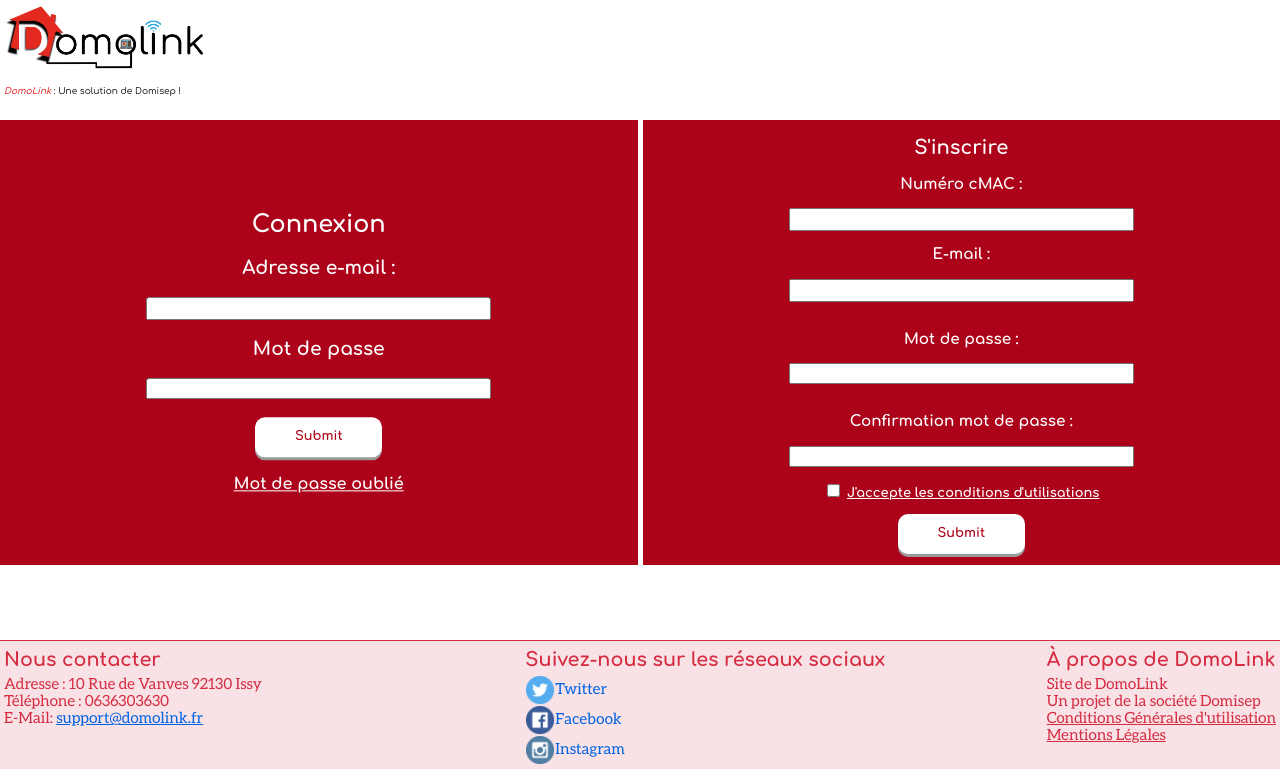
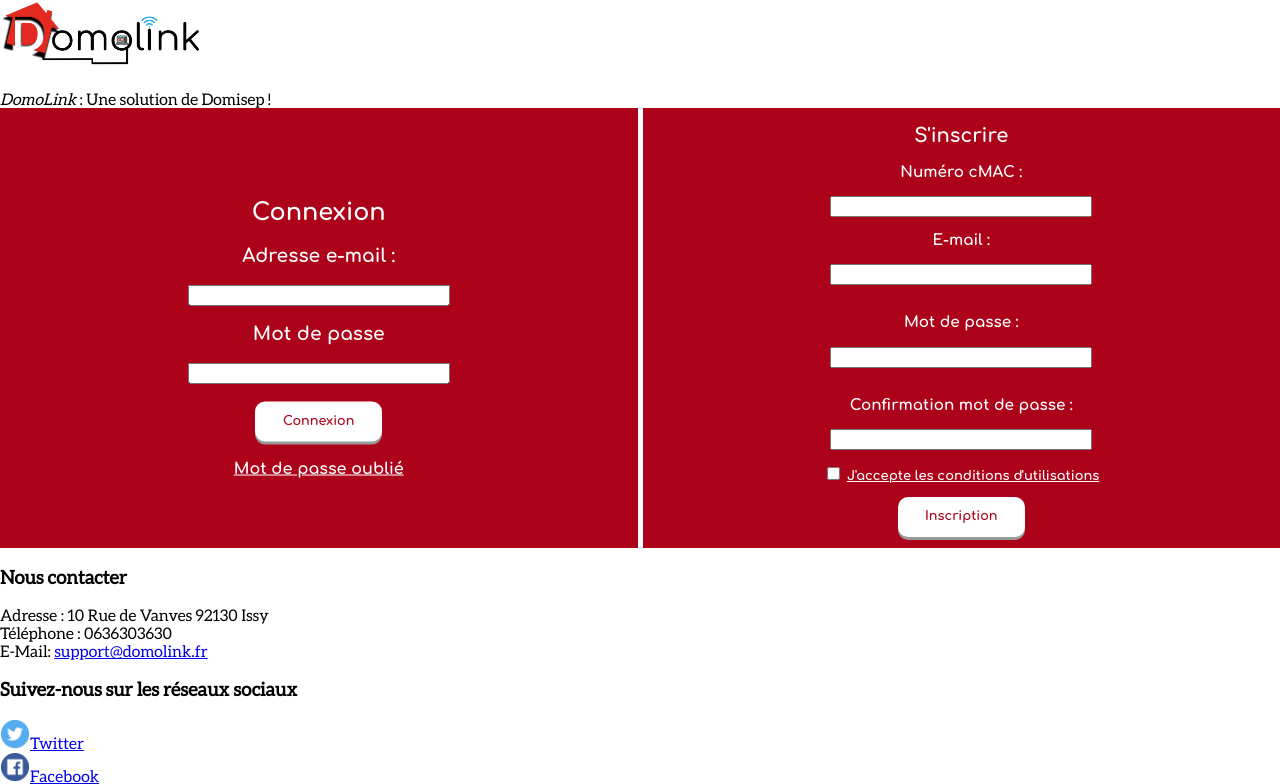
Before and after one commit to diegoouensanga/G5D-Domolink, a PHP site: page /connexion.php in a window 1280 px wide. Shown: the top 784 px of the page. Run offline with PHP 8.4, Linux system fonts and the light colour scheme; data comes from the database, SQL or seed files in the repository.

Commit message:
Add files via upload

```diff
--- a/connexion.php
+++ b/connexion.php
@@ -4,8 +4,6 @@
     <meta http-equiv="Content-Security-Policy" content="default-src 'self'">
     <link rel="stylesheet" href="css/cssGeneral.css"/>
     <link rel="stylesheet" href="css/connexion.css"/>
-    <link rel="stylesheet" href="css/header.css"/>
-    <link rel="stylesheet" href="css/footer.css"/>
     <title> DomoLink </title>
 </head>
 <?php
@@ -18,7 +16,7 @@ if (isset($_POST['connexion'])) {
     {
         $_SESSION['id'] = $donnee['id'];
         $_SESSION['type'] = $donnee['type'];
-        header('Location:/dashBoard.php');
+        header('Location: dashBoard.php?piece=VueGenerale');
     } else {
         $erreur = 'Identifiant / Mot de passe incorrect !';
     }
@@ -47,7 +45,7 @@ if (isset($_POST['inscription'])) {
             $data = $req2->fetch();
             $_SESSION['id'] = $data['last_id'];
             $_SESSION['type'] = 0;
-            header('Location:/dashBoard.php');
+            header('Location: dashBoard.php?piece=VueGenerale');
         }
     }
 }
@@ -68,11 +66,11 @@ if (isset($_POST['inscription'])) {
                 </div>
                 <!--</br></br></br></br>-->
                 <h3> Adresse e-mail : </h3>
-                <input type="text" name="mail" size="40" required id="mailcon">
+                <input class="champ" type="text" name="mail" required id="mailcon">
 
                 <h3> Mot de passe </h3>
-                <input type="password" name="mdp" size="40" id="mdpcon" required > <br><br>
-                <input class="button conButton" name="connexion" type="submit" id="connexion" /> <br> <br>
+                <input class="champ" type="password" name="mdp" id="mdpcon" required > <br><br>
+                <input class="button conButton" name="connexion" type="submit" id="connexion" value="Connexion" /> <br> <br>
             </form>
 
             <a class="oubli" href="oublie.php"> Mot de passe oublié </a>
@@ -96,11 +94,11 @@ if (isset($_POST['inscription'])) {
             </div>
 
             <h3> Numéro cMAC : </h3>
-            <input type="text" name="cMAC" size="40" id="cMAC" required >
+            <input class="champ" type="text" name="cMAC" id="cMAC" required >
             <br>
 
             <h3> E-mail : </h3>
-            <input type="text" name="mail" size="40" id="mail" required ><br>
+            <input class="champ" type="text" name="mail" id="mail" required ><br>
             <div class="errorMsg">
                 <?php if (isset($noMail)) {
                     echo $noMail;
@@ -110,7 +108,7 @@ if (isset($_POST['inscription'])) {
             <br>
 
             <h3> Mot de passe : </h3>
-            <input type="password" name="mdp" size="40" id="mdp" required ><br>
+            <input class="champ" type="password" name="mdp" id="mdp" required ><br>
             <div class="errorMsg">
                 <?php if (isset($noSize)) {
                     echo $noSize;
@@ -124,7 +122,7 @@ if (isset($_POST['inscription'])) {
             <br>
 
             <h3> Confirmation mot de passe : </h3>
-            <input type="password" name="confirmation" size="40" id="confirmation" required
+            <input class="champ" type="password" name="confirmation" id="confirmation" required
                    > <br>
             <div >
                 <?php if (isset($wrongmdp)) {
@@ -139,7 +137,7 @@ if (isset($_POST['inscription'])) {
                     d'utilisations </a>
             </label> <br><br>
             <input type="hidden" name="inscription" value="hock">
-            <input class="button conButton" name="inscription" id="inscription" type="submit" />  <br>
+            <input class="button conButton" name="inscription" id="inscription" type="submit" value="Inscription" />  <br>
         </form>
 
     </div>
```
Also changed, not shown: notifications.php (+22 -44 lines), notificationsWidget.php (added, +23 -0 lines).
